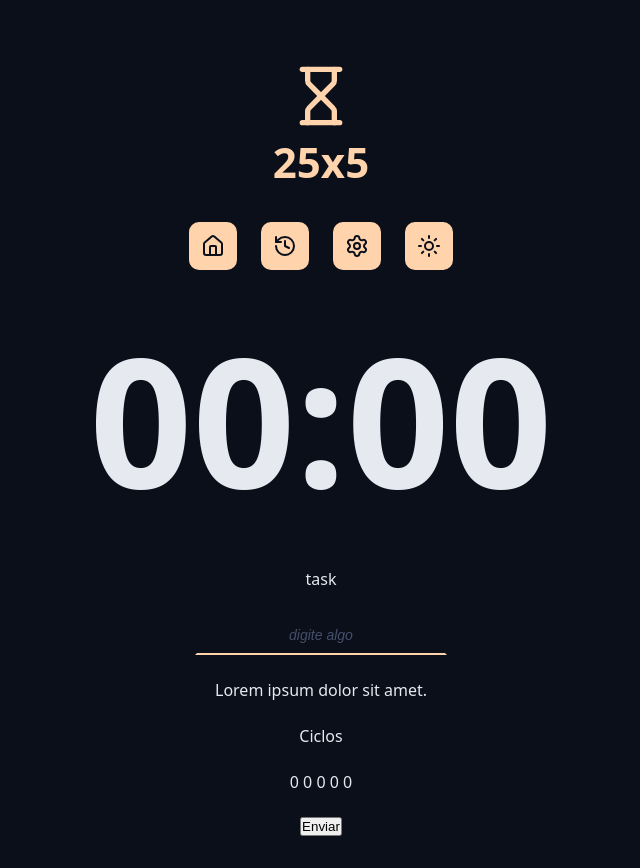
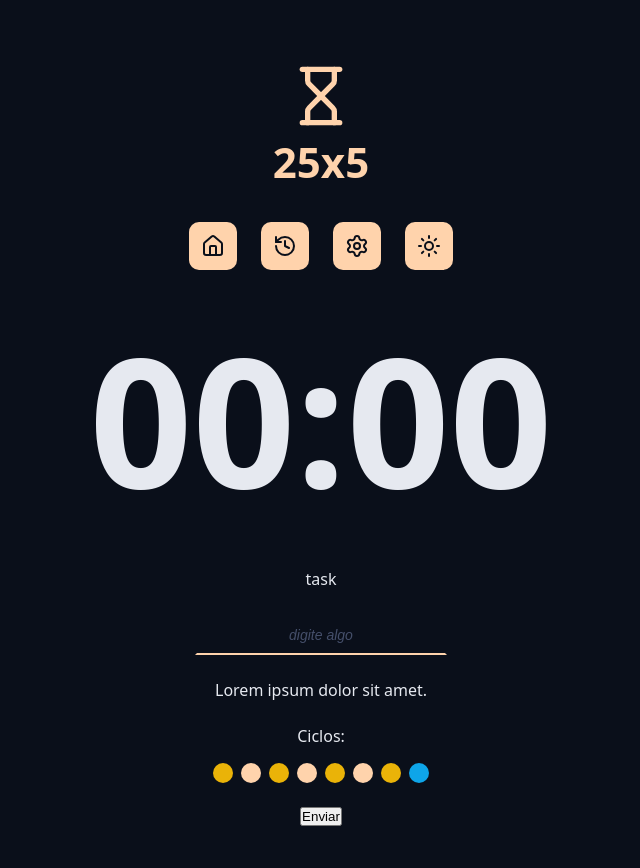
Before and after one commit to Hayashi-Heitor/25x5-pomodoroTimer, a React (Vite) app in the folder 25x5/: page / in a window 1280 px wide. Shown: the whole page, without its empty margins (319-959 px from the left). Built offline with nearby package versions, Linux system fonts and the light colour scheme.

Commit message:
feat: Cycles css and component

```diff
--- a/25x5/src/App.tsx
+++ b/25x5/src/App.tsx
@@ -6,6 +6,7 @@
 import { Menu } from './components/Menu'
 import { CountDown } from './components/CountDown'
 import { DefaultInput } from './components/DefaultInput'
+import { Cycles } from './components/Cycles'
 
 export function App() {
     return (
@@ -34,8 +35,7 @@
                     </div>
 
                     <div className='formRow'>
-                        <p>Ciclos</p>
-                        <p>0 0 0 0 0</p>
+                        <Cycles />
                     </div>
 
                     <div className='formRow'>
--- /dev/null
+++ b/25x5/src/components/Cycles/index.tsx
@@ -0,0 +1,20 @@
+import styles from './styles.module.css'
+
+export function Cycles() {
+    return (
+        <div className={styles.cycles}>
+            <span>Ciclos: </span>
+
+            <div className={styles.cycleDots}>
+                <span className={`${styles.cyclesDot} ${styles.workTime}`}></span>
+                <span className={`${styles.cyclesDot} ${styles.shortBreakTime}`}></span>
+                <span className={`${styles.cyclesDot} ${styles.workTime}`}></span>
+                <span className={`${styles.cyclesDot} ${styles.shortBreakTime}`}></span>
+                <span className={`${styles.cyclesDot} ${styles.workTime}`}></span>
+                <span className={`${styles.cyclesDot} ${styles.shortBreakTime}`}></span>
+                <span className={`${styles.cyclesDot} ${styles.workTime}`}></span>
+                <span className={`${styles.cyclesDot} ${styles.longBreakTime}`}></span>
+            </div>
+        </div>
+    );
+};
--- /dev/null
+++ b/25x5/src/components/Cycles/styles.module.css
@@ -0,0 +1,31 @@
+.cycles {
+    display: flex;
+    flex-direction: column;
+    align-items: center;
+    justify-content: center;
+    gap: 16px;
+}
+
+.cycleDots {
+    display: flex;
+    gap: 8px;
+}
+
+.cyclesDot {
+    width: 20px;
+    height: 20px;
+    background-color: var(--primary);
+    border-radius: 50%;
+}
+
+.workTime {
+    background-color: var(--warning);
+}
+
+.shortBreakTIme {
+    background-color: var(--sucess);
+}
+
+.longBreakTime {
+    background-color: var(--info);
+}
```
